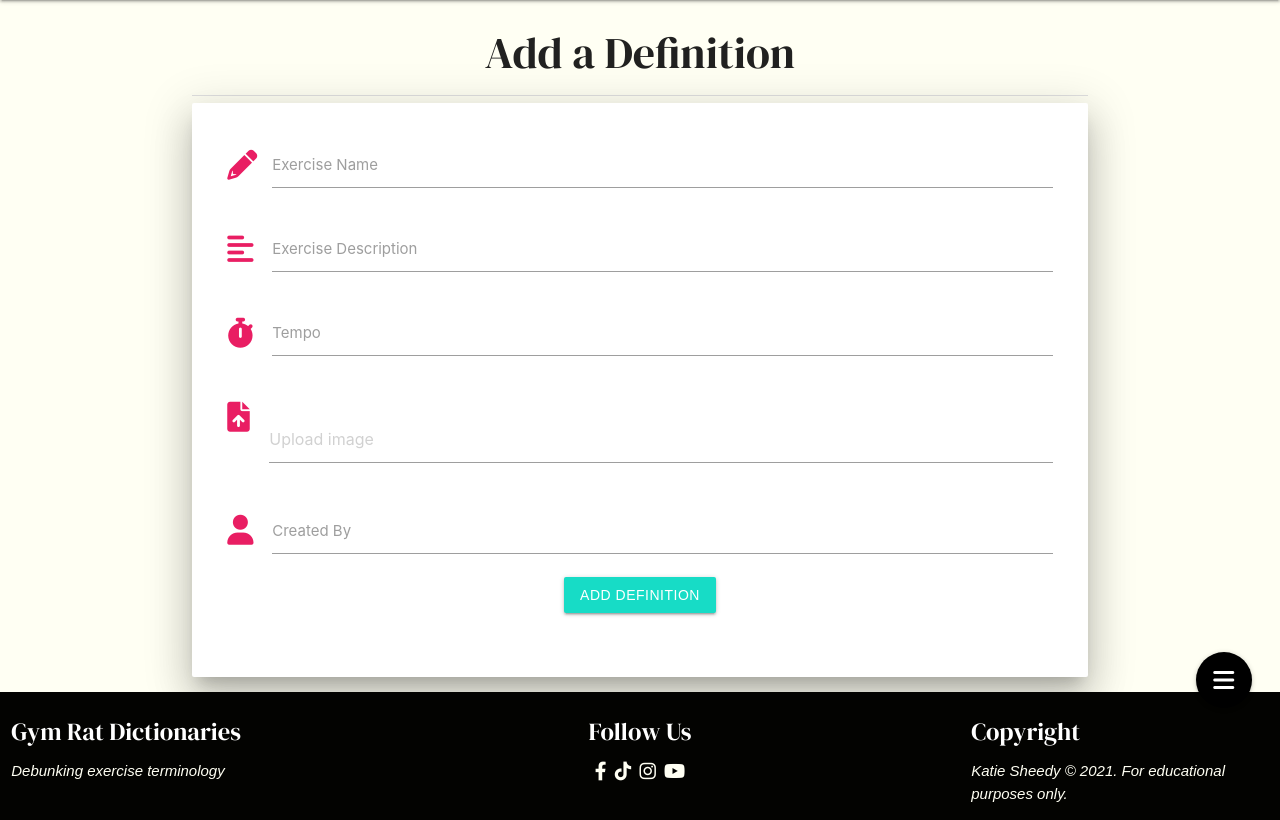
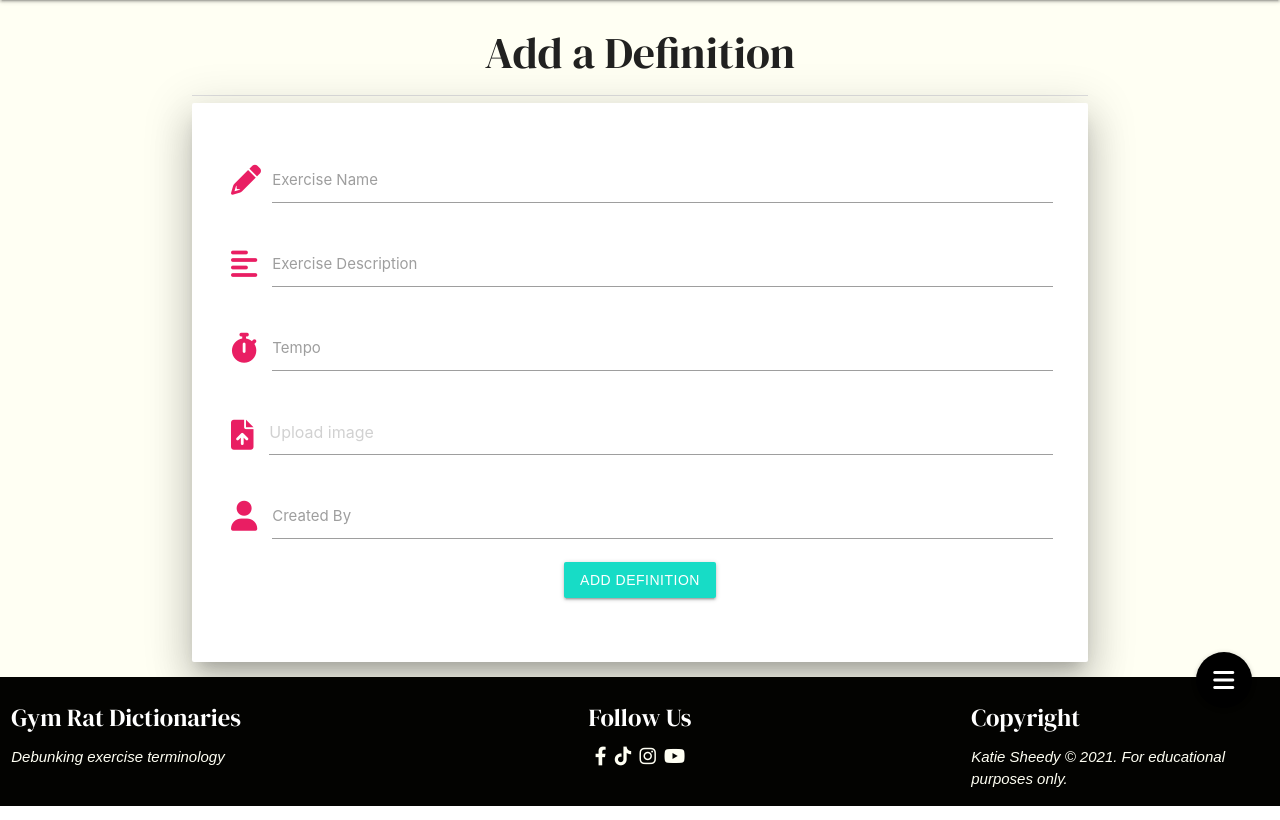
Before and after one commit to KSheeds1/Gym-Rat-Dictionaries, a Flask app: page /add_definition in a window 1280 px wide. Shown: the part 64-884 px from the top of the page. Run offline with Flask 2, Linux system fonts and the light colour scheme; some libraries are stand-ins or nearby versions.

Commit message:
Make alterations to the 'upload image' input field and add style rule to bring its icon into line.

```diff
--- a/static/css/style.css
+++ b/static/css/style.css
@@ -194,3 +194,8 @@ footer p {
     background-color: #17DCC6;
     font-family: "Raleway", sans-serif;
 }
+
+/*---------------------- Add Definition Form: */
+.input-field .prefix {
+    left: 1rem;
+}
--- a/templates/add_definition.html
+++ b/templates/add_definition.html
@@ -29,17 +29,19 @@
                     <label for="tempo">Tempo</label>
                 </div>
                 <!--Upload Image-->
+                <div class="input-field">
                 <form action="POST">
-                    <div class="col s12 file-field input-field inline right">
-                        <span><i class="fas fa-file-upload prefix pink-text"></i></span><br>
+                    <div class="col s12 file-field input-field">
                         <div class="btn-flat left">
-                            <input id="image_url" name="image_url" type="file">
+                            <input id="image_url" name="image_url" type="file"><br>
+                            <span><i class="fas fa-file-upload prefix pink-text"></i></span>
                         </div>
-                        <div class="file-path-wrapper inline">
+                        <div class="file-path-wrapper">
                             <input class="file-path validate" id="image_url" name="image_url" type="text" placeholder="Upload image">
                         </div>
                     </div>
                 </form>
+                </div>
                 <!--Created By-->
                 <div class="input-field col s12">
                     <i class="fas fa-user prefix pink-text"></i>
@@ -47,7 +49,7 @@
                         maxlength="5" type="text" class="validate" required>
                     <label for="created_by">Created By</label>
                 </div>
-                <!--Submit definition button: 'Add Definition'-->
+                <!--Submit definition button:'Add Definition'-->
                 <div class="row">
                     <div class="col s12 center-align">
                         <button class="btn add-btn center-align" type="submit" name="action">Add Definition</button>
```
